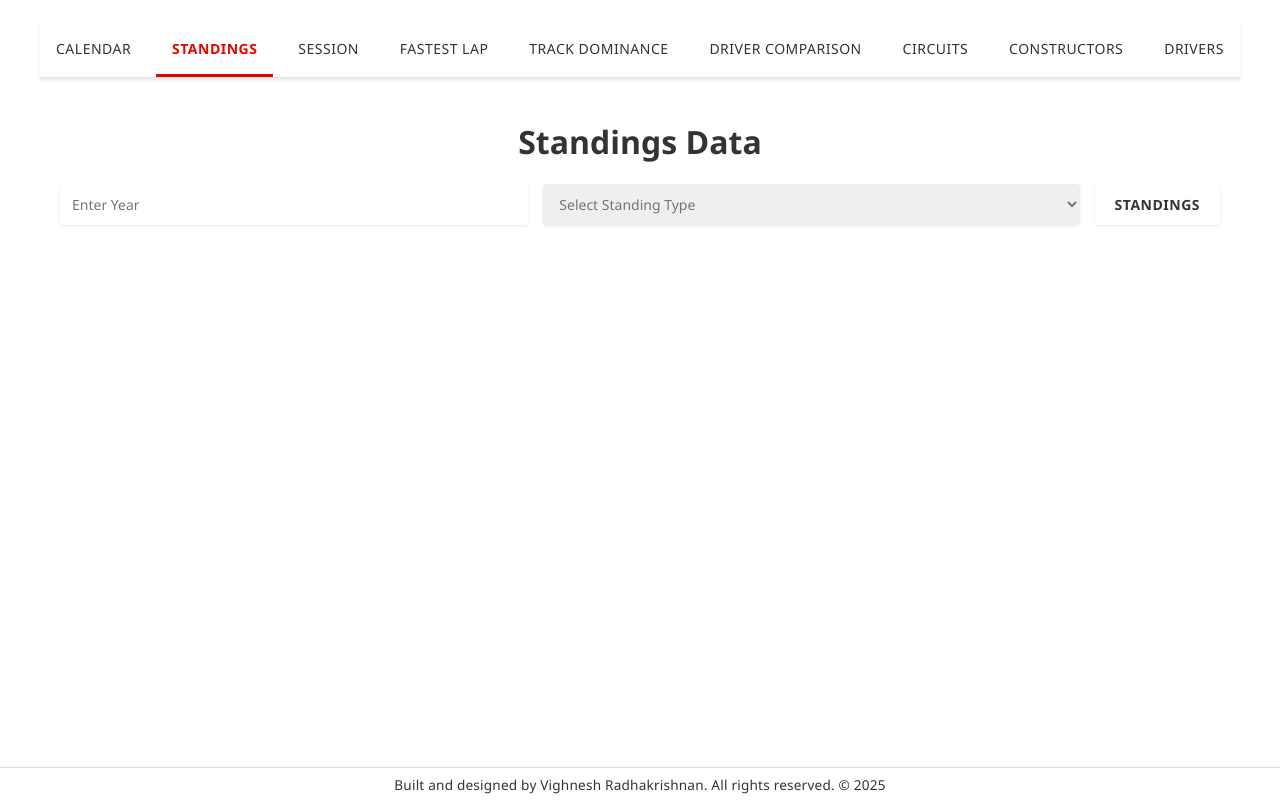
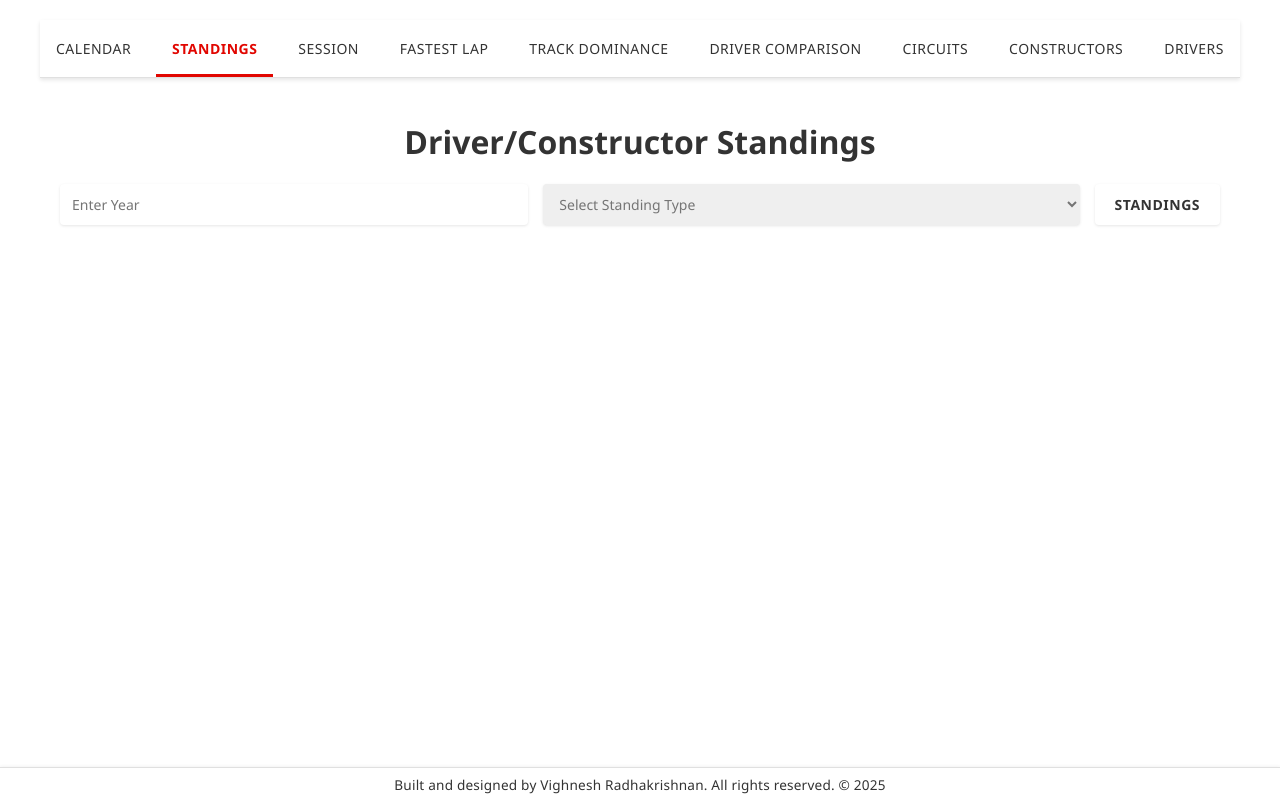
Before and after one commit to vighnesh-radhakrishnan/anemoi, a React (Create React App) app in the folder frontend/: page / in a window 1280 px wide. Both pictures are taken after a click on the link "STANDINGS". Built offline with nearby package versions, Linux system fonts and the light colour scheme.

Commit message:
text change 2

```diff
--- a/frontend/src/Components/Standings.js
+++ b/frontend/src/Components/Standings.js
@@ -62,7 +62,7 @@ const Standing = () => {
 
   return (
     <PageWrapper>
-      <h1>Standings Data</h1>
+      <h1>Driver/Constructor Standings</h1>
 
       <FormWrapper
         onSubmit={handleSubmit}
```
